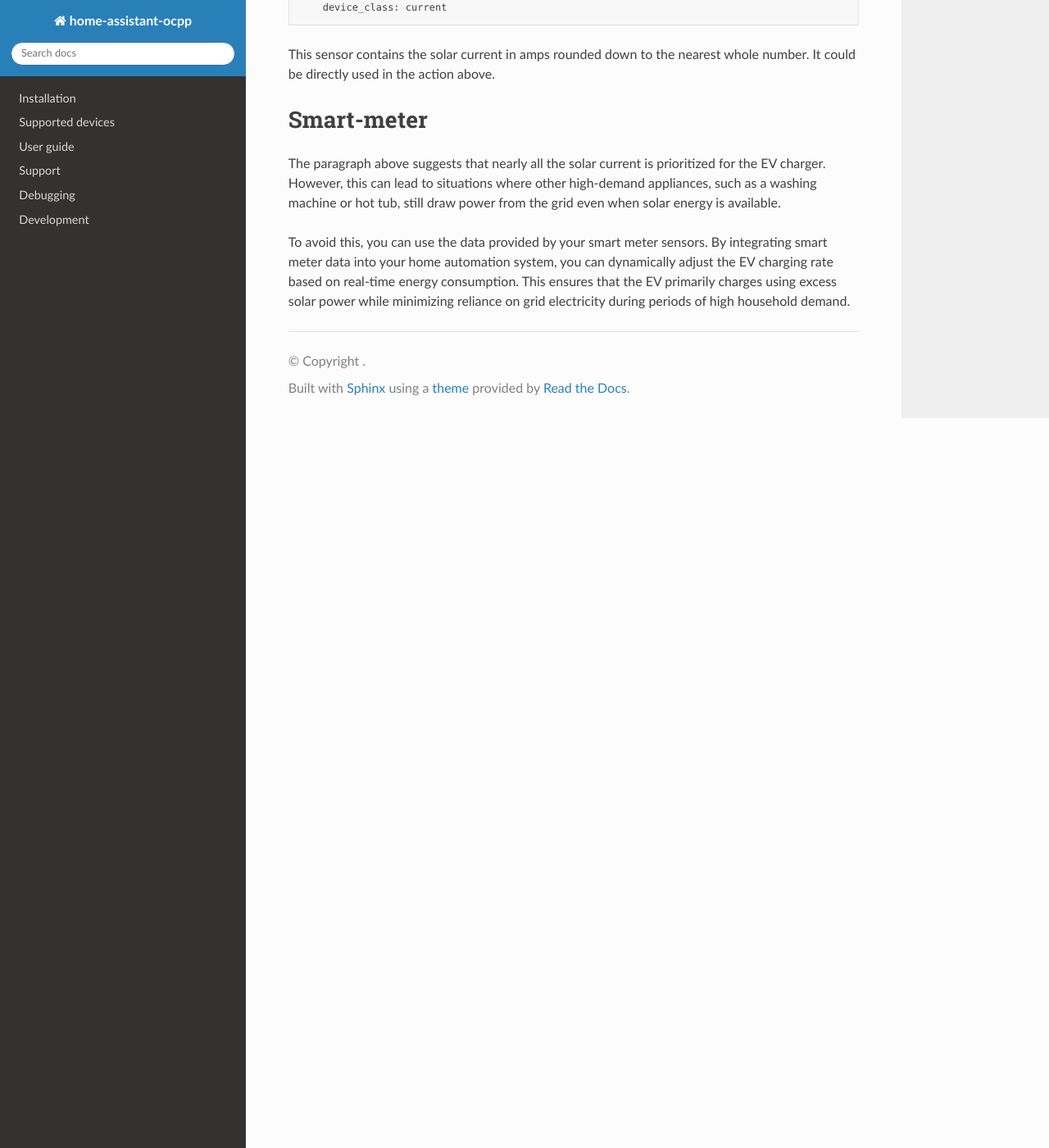
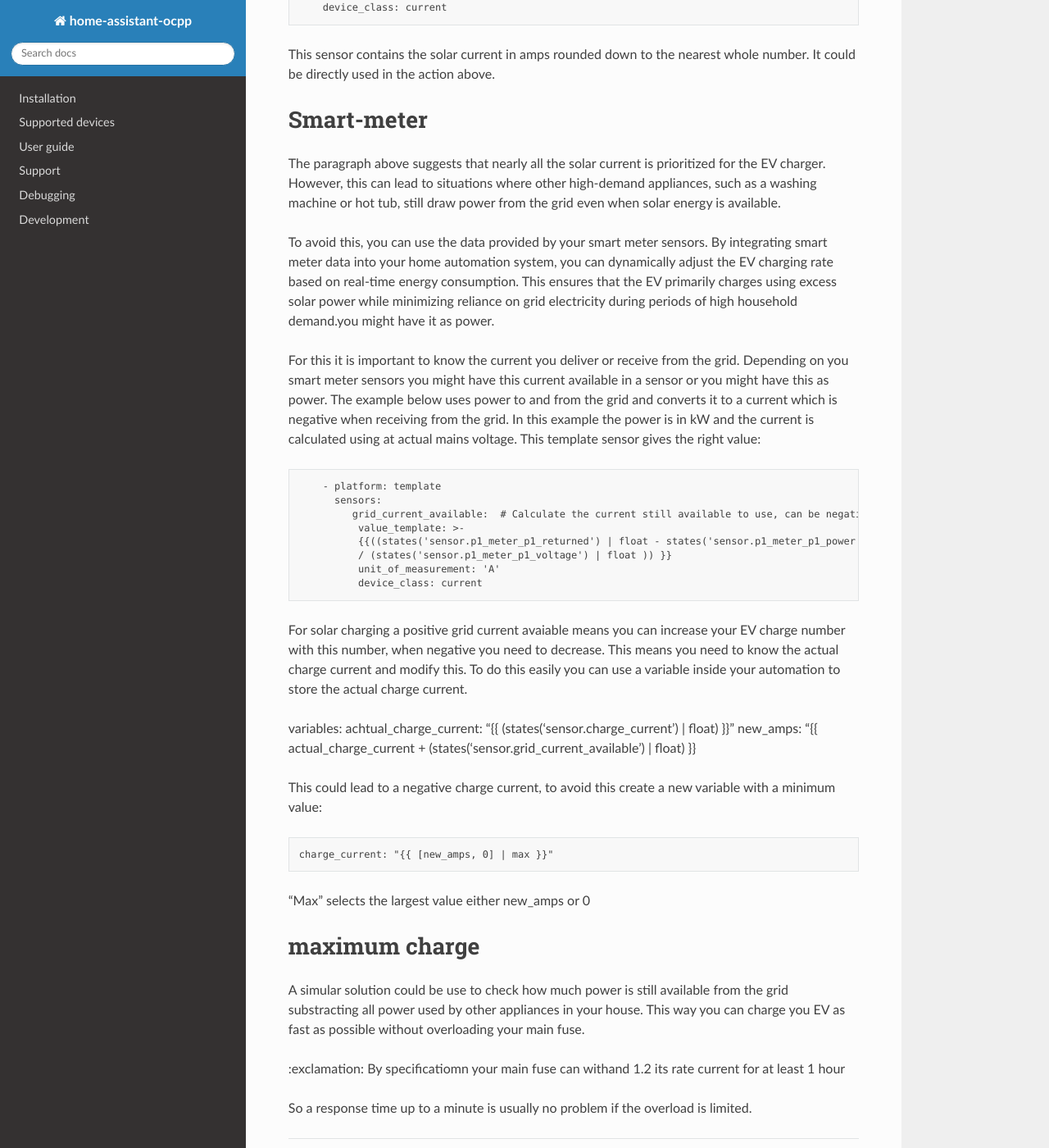
Before and after one commit to lbbrhzn/ocpp, a Sphinx documentation site: the page built from docs/Charge_automation.md, in a window 1280 px wide and 1400 px high, scrolled down 1838 px. Shown: the whole window at 82% size. Built offline with Sphinx 7.4.7 and the Read the Docs theme 3.1.0, drawn with Linux system fonts in a browser that asks for light colours; some of the changed text lies outside the part shown.

Commit message:
Update Charge_automation.md
extended with smart meter input

```diff
--- a/docs/Charge_automation.md
+++ b/docs/Charge_automation.md
@@ -9,14 +9,14 @@ Dynamically adjusting the charge current of an electric vehicle (EV) within a ho
     * When the solar panel production is avaiable in Home Assistent, you can prioritize charging the EV with excess solar energy.
 
 * **Demand Response:**
-    * When you have dynamic energy pricing you charging rates based on time-of-use electricity pricing. B
+    * When you have dynamic energy pricing you charging rates based on time-of-use electricity pricing.
 
 This page provides several examples and hints to illustrate some of the many potential use cases."
 
 ## Adjusting the charge current
 
 When the OCPP integration is added to your Home Assistent you get a slider to control the maximum charge current named:
-*number.<name_ocpp_charger>_maximum_current*
+<mark>number.<name_ocpp_charger>_maximum_current</mark>
 
 While using this entity in your automation might seem logical, it could potentially lead to permanent damage to your charger in the long run.
 This entity controls the OCPP ChargePointMaxProfile, which configures the maximum power or current available for the entire charging station.
@@ -68,4 +68,36 @@ This sensor contains the solar current in amps rounded down to the nearest whole
 ## Smart-meter
 The paragraph above suggests that nearly all the solar current is prioritized for the EV charger. However, this can lead to situations where other high-demand appliances, such as a washing machine or hot tub, still draw power from the grid even when solar energy is available.
 
-To avoid this, you can use the data provided by your smart meter sensors. By integrating smart meter data into your home automation system, you can dynamically adjust the EV charging rate based on real-time energy consumption. This ensures that the EV primarily charges using excess solar power while minimizing reliance on grid electricity during periods of high household demand.
+To avoid this, you can use the data provided by your smart meter sensors. By integrating smart meter data into your home automation system, you can dynamically adjust the EV charging rate based on real-time energy consumption. This ensures that the EV primarily charges using excess solar power while minimizing reliance on grid electricity during periods of high household demand.you might have it as power.
+
+For this it is important to know the current you deliver or receive from the grid. Depending on you smart meter sensors you might have this current available in a sensor or you might have this as power. The example below uses power to and from the grid and converts it to a current which is negative when receiving from the grid.
+In this example the power is in kW and the current is calculated using at actual mains voltage.
+This template sensor gives the right value:
+
+        - platform: template
+          sensors:
+             grid_current_available:  # Calculate the current still available to use, can be negative
+              value_template: >-
+              {{((states('sensor.p1_meter_p1_returned') | float - states('sensor.p1_meter_p1_power') | float )*1000
+              / (states('sensor.p1_meter_p1_voltage') | float )) }}
+              unit_of_measurement: 'A'
+              device_class: current
+
+For solar charging a positive grid current avaiable means you can increase your EV charge number with this number, when negative you need to decrease. This means you need to know the actual charge current and modify this. To do this easily you can use a variable inside your automation to store the actual charge current.
+
+   variables:
+     achtual_charge_current: "{{ (states('sensor.charge_current') | float) }}"
+     new_amps: "{{ actual_charge_current + (states('sensor.grid_current_available') | float) }}
+
+This could lead to a negative charge current, to avoid this create a new variable with a minimum value:
+
+    charge_current: "{{ [new_amps, 0] | max }}"
+
+"Max" selects the largest value either new_amps or 0
+
+## maximum charge
+A simular solution could be use to check how much power is still available from the grid substracting all power used by other appliances in your house. This way you can charge you EV as fast as possible without overloading your main fuse.
+
+:exclamation: By specificatiomn your main fuse can withand 1.2 its rate current for at least 1 hour
+
+So a response time up to a minute is usually no problem if the overload is limited.
```
